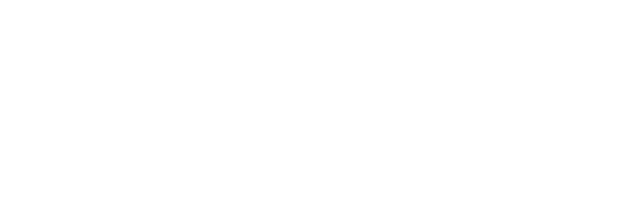
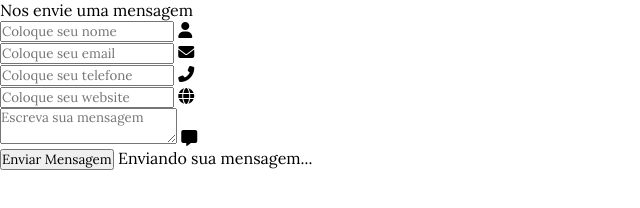
Before and after one commit to TorchHollow/fichaDeTrabalho, a plain HTML site: page index.html in a window 1280 px wide. Shown: the whole page, without its empty margins (0-640 px from the left). Drawn offline with Linux system fonts and the light colour scheme.

Commit message:
Terminei o HTML

```diff
--- a/index.html
+++ b/index.html
@@ -6,10 +6,41 @@
     <meta name="viewport" content="width=device-width, initial-scale=1.0">
     <title>Ficha-Afrohair</title>
     <link rel="stylesheet" href="style.css">
-    <link rel="stylesheet" href="https://cdnjs.cloudflare.com/ajax/libs/font-awesome/4.7.0/css/font-awesome.min.css">
+    <script src="https://kit.fontawesome.com/c2b9d3bae2.js" crossorigin="anonymous"></script>
 </head>
 
 <body>
+    <div class="wrapper">
+        <header>Nos envie uma mensagem</header>
+        <form action="#">
+            <div class="ficha-area">
+                <div class="area">
+                    <input type="text" placeholder="Coloque seu nome">
+                    <i class="fa-solid fa-user"></i>
+                </div>
+                <div class="area">
+                    <input type="text" placeholder="Coloque seu email">
+                    <i class="fa-solid fa-envelope"></i>
+                </div>
+                <div class="area">
+                    <input type="text" placeholder="Coloque seu telefone">
+                    <i class="fa-solid fa-phone-alt"></i>
+                </div>
+                <div class="area">
+                    <input type="text" placeholder="Coloque seu website">
+                    <i class="fa-solid fa-globe"></i>
+                </div>
+            </div>
+            <div class="mensagem">
+                <textarea placeholder="Escreva sua mensagem"></textarea>
+                <i class="fa-solid fa-message"></i>
+            </div>
+            <div class="botao-area">
+                <button type="submit">Enviar Mensagem</button>
+                <span>Enviando sua mensagem...</span>
+            </div>
+        </form>
+    </div>
     <script src="./script.js"></script>
 </body>
 
```
Also changed, not shown: style.css (line endings or trailing spaces).
